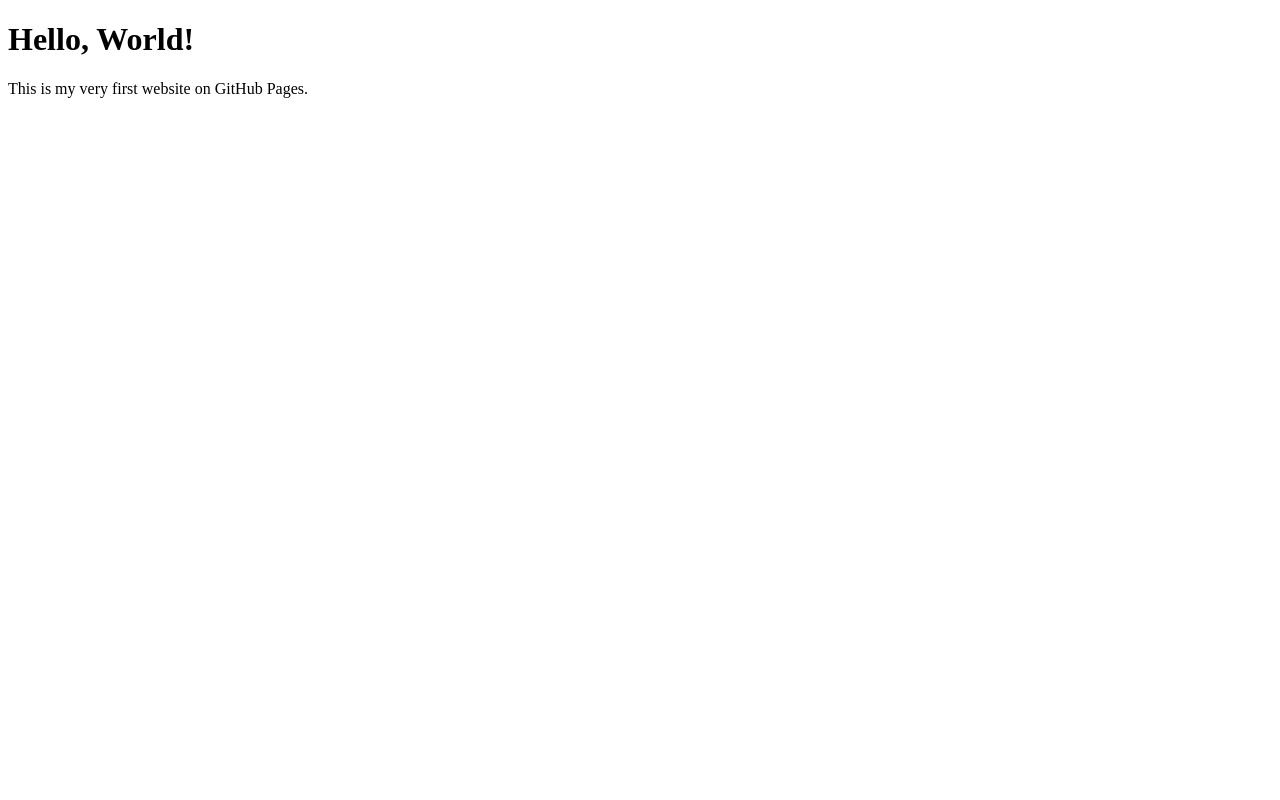
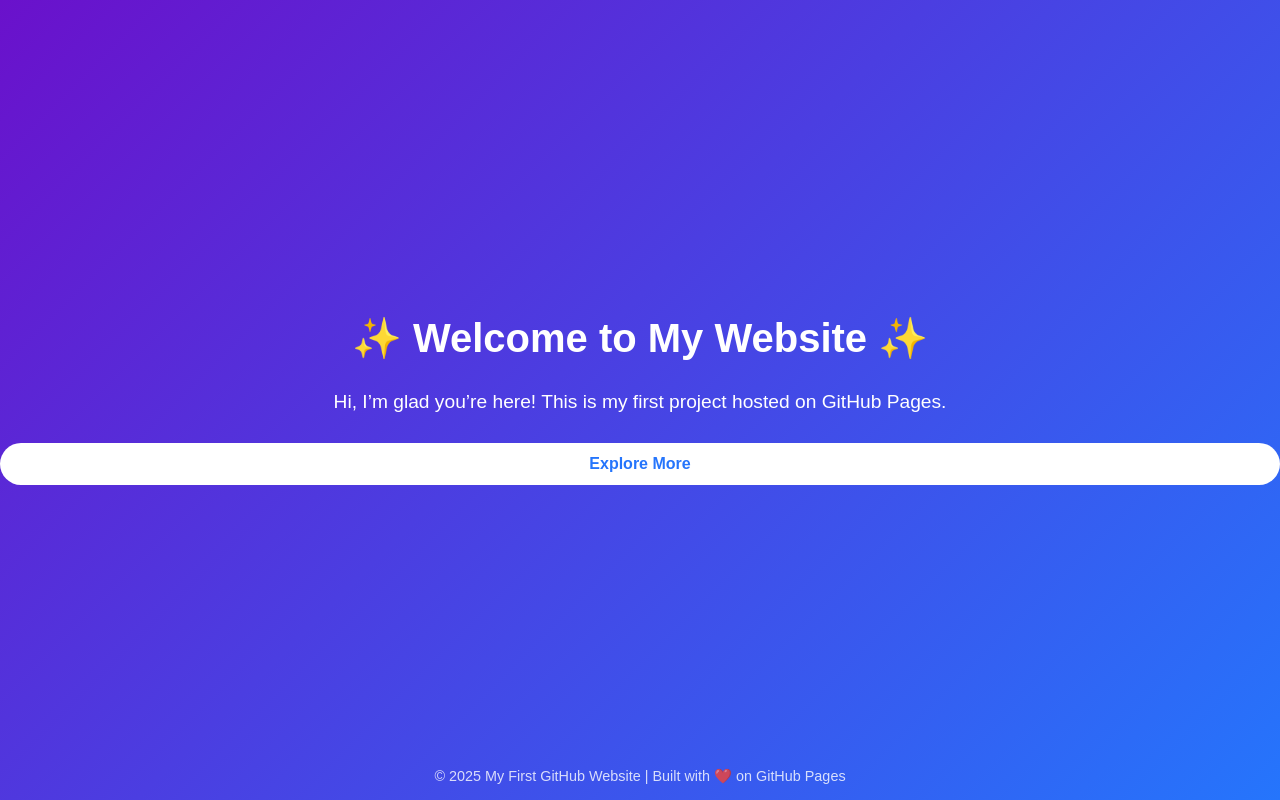
Before and after one commit to Damolaxo/Damolaxo.github.io, a plain HTML site: page index.html in a window 1280 px wide. Drawn offline with Linux system fonts and the light colour scheme.

Commit message:
Update index.html

```diff
--- a/index.html
+++ b/index.html
@@ -1,10 +1,59 @@
 <!DOCTYPE html>
-<html>
+<html lang="en">
 <head>
-  <title>My First GitHub Website</title>
+  <meta charset="UTF-8">
+  <meta name="viewport" content="width=device-width, initial-scale=1.0">
+  <title>Welcome to My Website</title>
+  <style>
+    body {
+      margin: 0;
+      font-family: Arial, Helvetica, sans-serif;
+      background: linear-gradient(135deg, #6a11cb, #2575fc);
+      color: white;
+      text-align: center;
+      min-height: 100vh;
+      display: flex;
+      flex-direction: column;
+      justify-content: center;
+    }
+    header {
+      font-size: 2.5rem;
+      font-weight: bold;
+      margin-bottom: 10px;
+    }
+    p {
+      font-size: 1.2rem;
+      margin-bottom: 30px;
+    }
+    .btn {
+      background: white;
+      color: #2575fc;
+      text-decoration: none;
+      padding: 12px 25px;
+      border-radius: 30px;
+      font-weight: bold;
+      transition: 0.3s;
+    }
+    .btn:hover {
+      background: #f1f1f1;
+      transform: scale(1.05);
+    }
+    footer {
+      position: absolute;
+      bottom: 15px;
+      width: 100%;
+      font-size: 0.9rem;
+      opacity: 0.8;
+    }
+  </style>
 </head>
 <body>
-  <h1>Hello, World!</h1>
-  <p>This is my very first website on GitHub Pages.</p>
+  <header>✨ Welcome to My Website ✨</header>
+  <p>Hi, I’m glad you’re here! This is my first project hosted on GitHub Pages.</p>
+  <a href="#" class="btn">Explore More</a>
+
+  <footer>
+    &copy; 2025 My First GitHub Website | Built with ❤️ on GitHub Pages
+  </footer>
 </body>
 </html>
```
